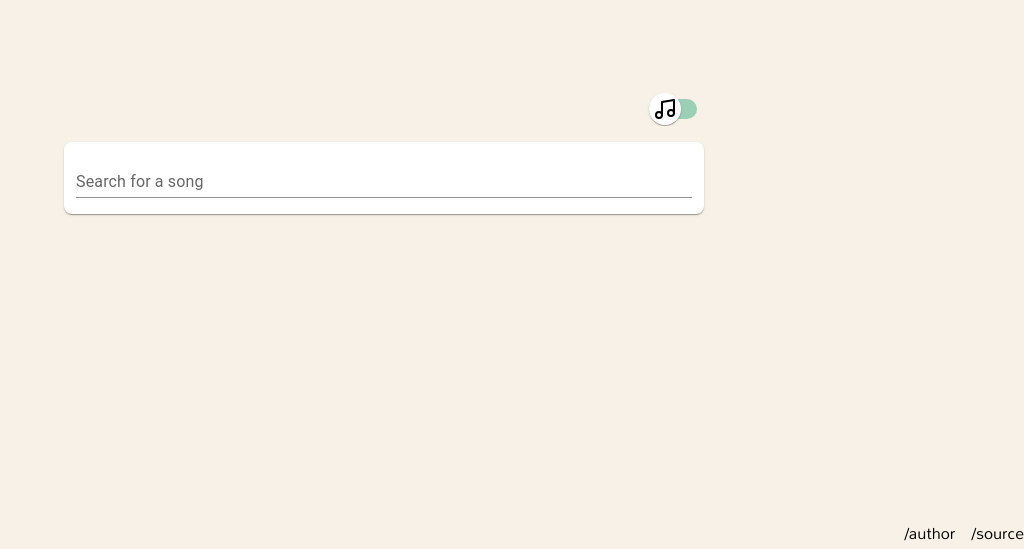
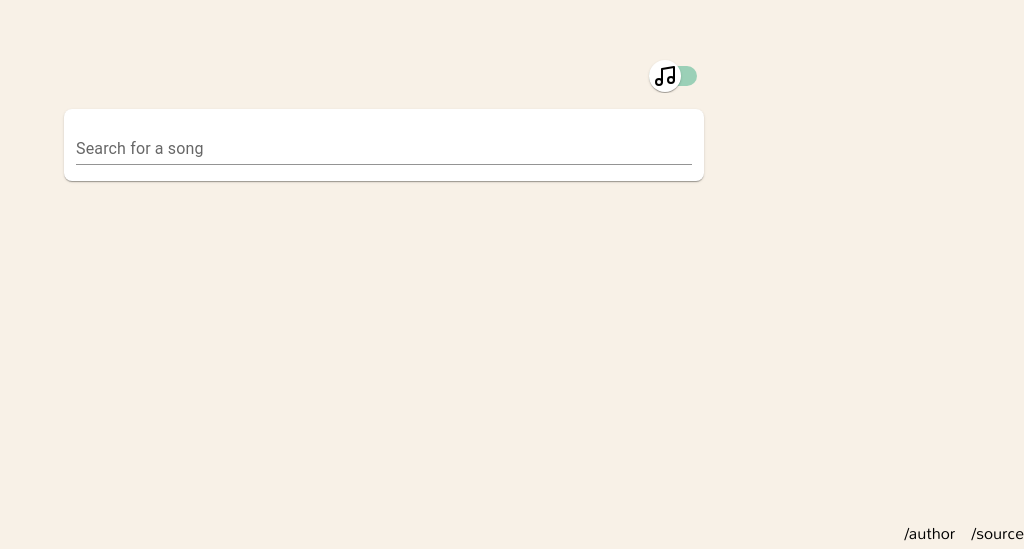
Before and after one commit to peermaute/whats-the-genre, a Next.js app: page / in a window 1280 px wide. Shown: the part 255-804 px from the top of the page, without its empty margins (256-1280 px from the left). Built offline with nearby package versions, Linux system fonts and the light colour scheme.

Commit message:
13 fix: stop result from pushing up SearchBar

```diff
--- a/components/Main.js
+++ b/components/Main.js
@@ -4,6 +4,10 @@ import SearchBar from "@/components/SearchBar";
 import Error from "@/components/Error";
 import Genre from "@/components/Genre";
 import SearchSwitch from "./SearchSwitch";
+
+const heightOfSwitch = 66;
+const heigtOfSearchBar = 72;
+const heightOffSet = heightOfSwitch + heigtOfSearchBar / 2;
 
 const Main = () => {
   const [genre, setGenre] = useState(null);
@@ -20,10 +24,9 @@ const Main = () => {
     if (!item || typeof item === "string") return;
     try {
       let genre;
-      if(!isSong && item.type === "artist"){
+      if (!isSong && item.type === "artist") {
         genre = await getGenreOfArtist(item.id);
-      }
-      else{
+      } else {
         genre = await getGenreOfArtist(item.artists[0].id);
       }
       !genre || genre.length < 1 ? setGenre("Not Found :(") : setGenre(genre);
@@ -40,10 +43,11 @@ const Main = () => {
   };
 
   return (
-    <main className="sm:w-4/5 w-96 max-w-3xl flex justify-center flex-col items-center">
+    <main className="sm:w-4/5 w-96 max-w-3xl flex flex-col items-center justify-center">
       <div className="w-10/12">
+        <div style={{ marginTop: `calc(50vh - ${heightOffSet}px)` }}>
           <div className="flex flex-row-reverse">
-          <SearchSwitch toggleIsSong={toggleIsSong}/>
+            <SearchSwitch toggleIsSong={toggleIsSong} />
           </div>
           <SearchBar
             handleOnSelect={handleOnSelect}
@@ -51,6 +55,7 @@ const Main = () => {
             handleOnClear={handleOnClear}
             isSong={isSong}
           />
+        </div>
         {error && <Error errorMsg={error} />}
         {!error && genre && <Genre genre={genre} />}
       </div>
--- a/pages/index.js
+++ b/pages/index.js
@@ -5,7 +5,7 @@ import Footer from "@/components/Footer";
 export default function Home() {
   return (
     <>
-      <div className={"flex flex-col justify-center items-center h-screen"}>
+      <div className={"flex flex-col justify-center items-center"}>
         <Main />
       </div>
       <div className="absolute bottom-0 right-0">
```
Lines whose indentation alone changed are shown as unchanged.
